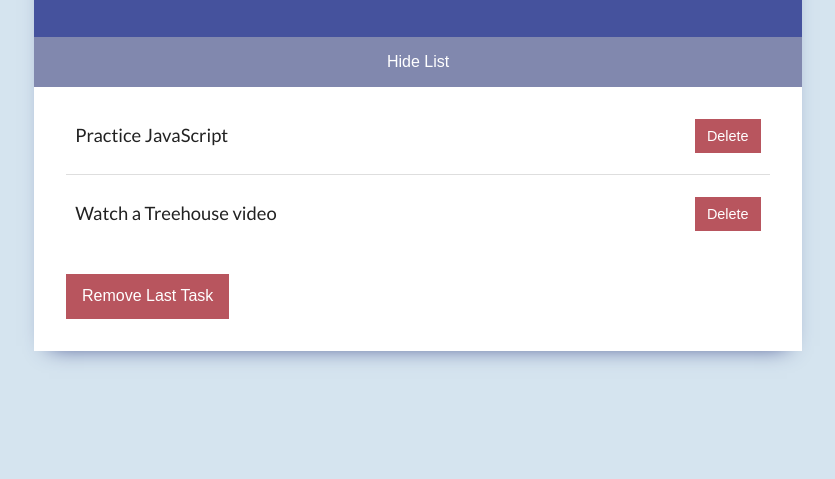
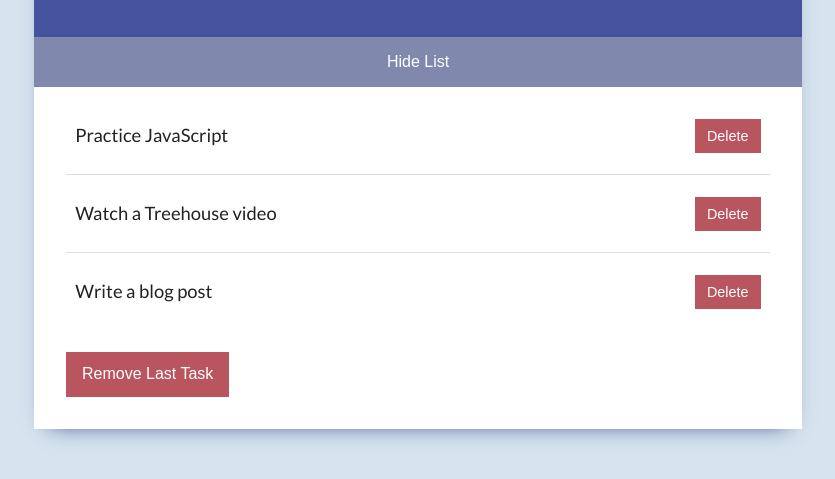
Before and after one commit to aungoo3/To-Do-List, a plain HTML site: page index.html in a window 1280 px wide. Shown: the part 159-638 px from the top of the page, without its empty margins (222-1057 px from the left). Drawn offline with Linux system fonts and the light colour scheme.

Commit message:
fourth commit

```diff
--- a/index.html
+++ b/index.html
@@ -23,6 +23,7 @@
         <ul aria-live="polite">
           <li>Practice JavaScript</li>
           <li>Watch a Treehouse video</li>
+          <li>Write a blog post</li>
         </ul>
         <button class="btn-remove">Remove Last Task</button>
       </div>
```
